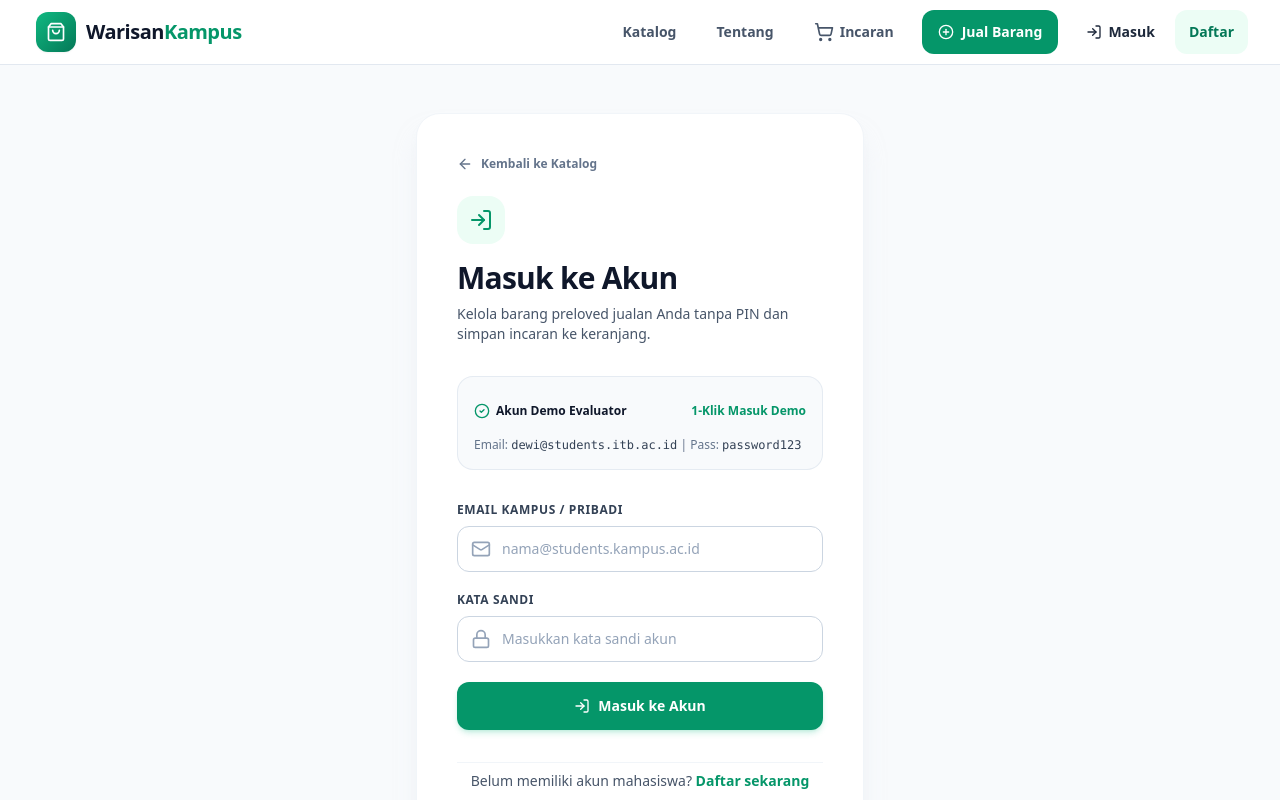
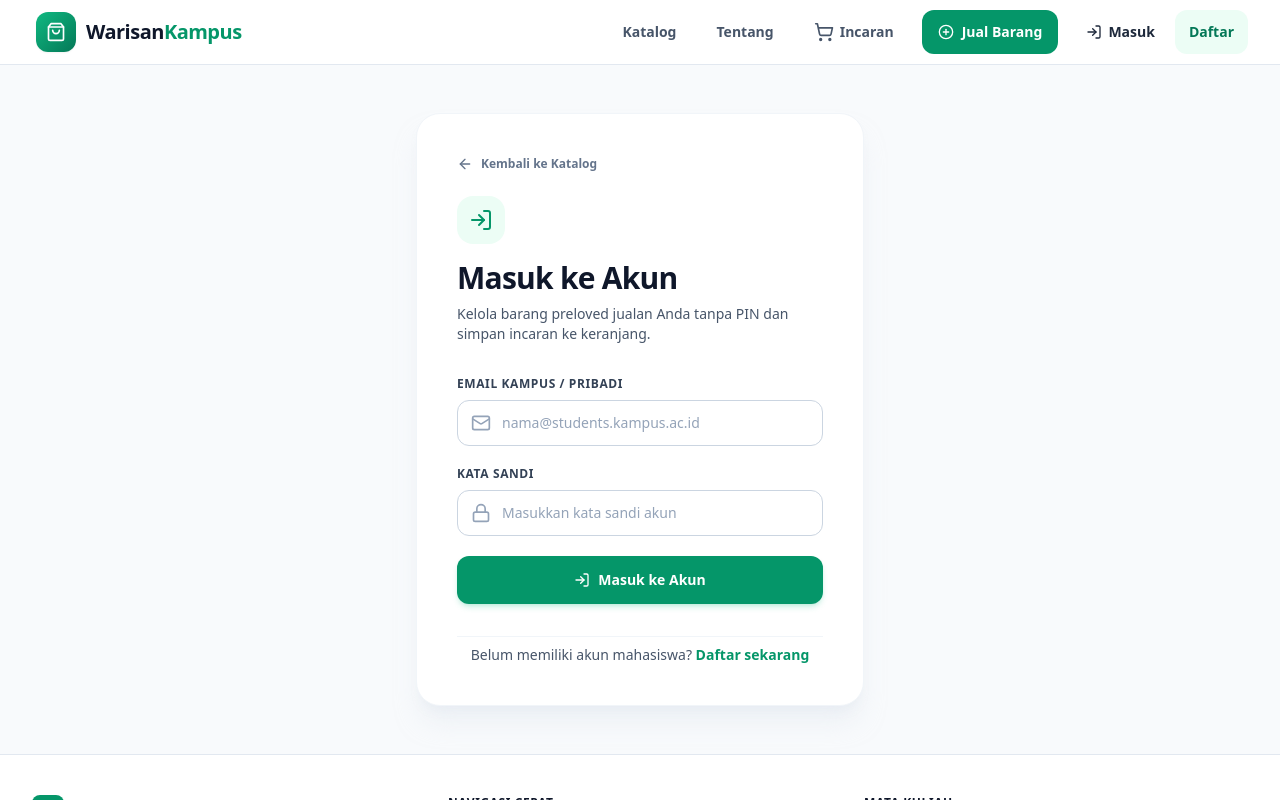
Before and after one commit to Zidane-m/WaMP, a React (Vite) app in the folder frontend/: page /masuk in a window 1280 px wide. Shown: the top 800 px of the page. Built offline with nearby package versions, Linux system fonts and the light colour scheme; no server answers.

Commit message:
feat(auth): remove demo account box from login page

```diff
--- a/frontend/src/pages/LoginPage.tsx
+++ b/frontend/src/pages/LoginPage.tsx
@@ -1,6 +1,6 @@
 import React, { useState } from 'react';
 import { Link, useNavigate, useLocation } from 'react-router-dom';
-import { LogIn, Mail, Lock, AlertCircle, ArrowLeft, CheckCircle2 } from 'lucide-react';
+import { LogIn, Mail, Lock, AlertCircle, ArrowLeft } from 'lucide-react';
 import { useAuth } from '../context/AuthContext';
 
 export const LoginPage: React.FC = () => {
@@ -37,26 +37,6 @@
     }
   };
 
-  const handleDemoLogin = async () => {
-    setError(null);
-    setEmail('dewi@students.itb.ac.id');
-    setPassword('password123');
-
-    try {
-      setIsSubmitting(true);
-      await login({
-        email: 'dewi@students.itb.ac.id',
-        password: 'password123'
-      });
-      navigate(from, { replace: true });
-    } catch (err: any) {
-      const msg = err.response?.data?.error?.message || 'Login demo gagal.';
-      setError(msg);
-    } finally {
-      setIsSubmitting(false);
-    }
-  };
-
   return (
     <div className="min-h-[80vh] flex items-center justify-center py-12 px-4 sm:px-6 lg:px-8">
       <div className="max-w-md w-full space-y-8 bg-white p-8 sm:p-10 rounded-3xl shadow-xl shadow-slate-200/50 border border-slate-100">
@@ -87,27 +67,6 @@
             <p className="font-medium">{error}</p>
           </div>
         )}
-
-        {/* Demo Account Box */}
-        <div className="p-4 rounded-2xl bg-slate-50 border border-slate-200/80 space-y-2">
-          <div className="flex items-center justify-between">
-            <div className="flex items-center gap-1.5 text-xs font-bold text-navy-900">
-              <CheckCircle2 className="w-4 h-4 text-brand-600" />
-              <span>Akun Demo Evaluator</span>
-            </div>
-            <button
-              type="button"
-              onClick={handleDemoLogin}
-              disabled={isSubmitting}
-              className="text-xs font-bold text-brand-600 hover:text-brand-800 hover:underline min-h-[36px] flex items-center"
-            >
-              1-Klik Masuk Demo
-            </button>
-          </div>
-          <p className="text-xs text-slate-500">
-            Email: <span className="font-mono text-slate-700">dewi@students.itb.ac.id</span> | Pass: <span className="font-mono text-slate-700">password123</span>
-          </p>
-        </div>
 
         <form onSubmit={handleSubmit} className="space-y-5">
           <div>
```
